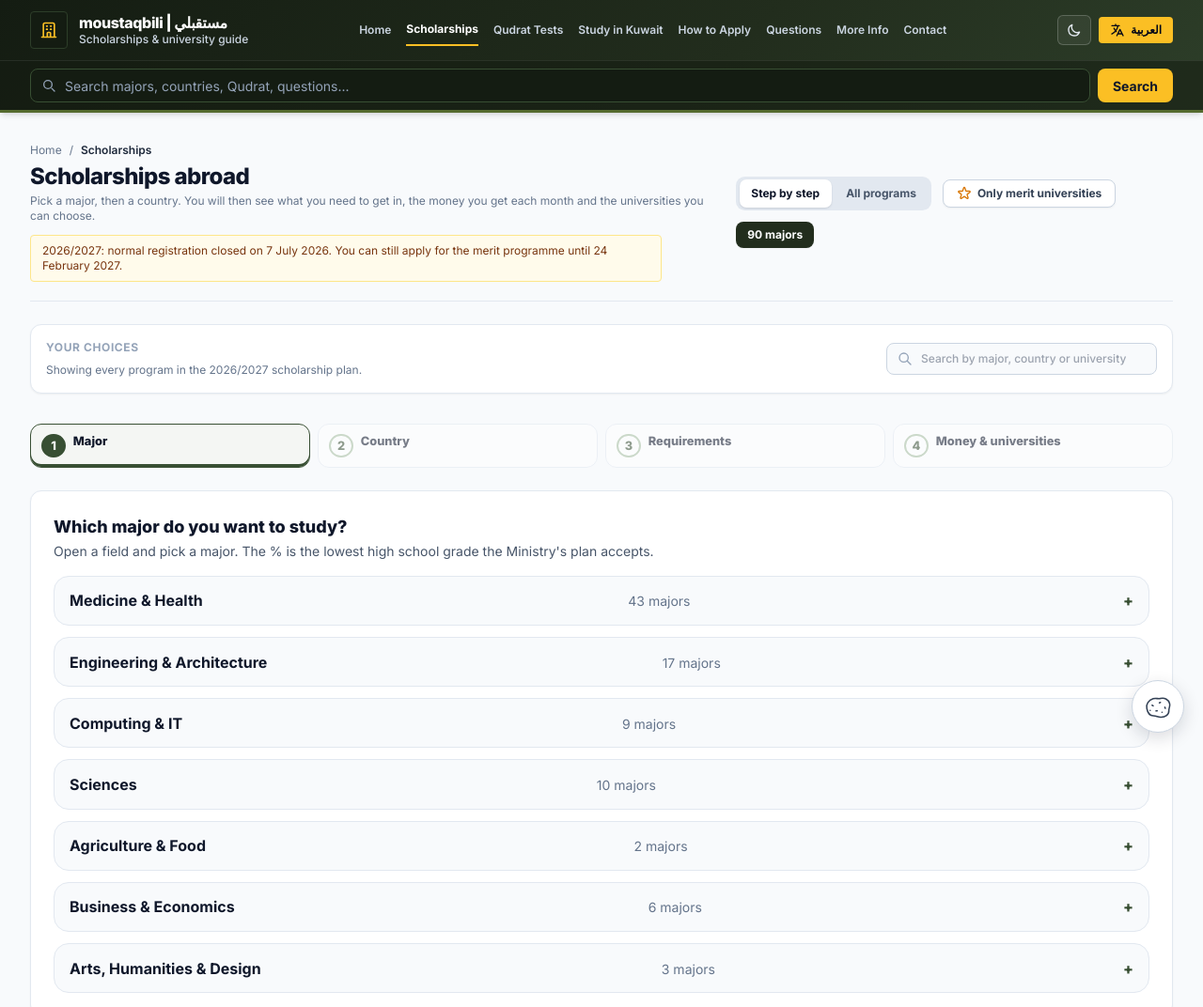
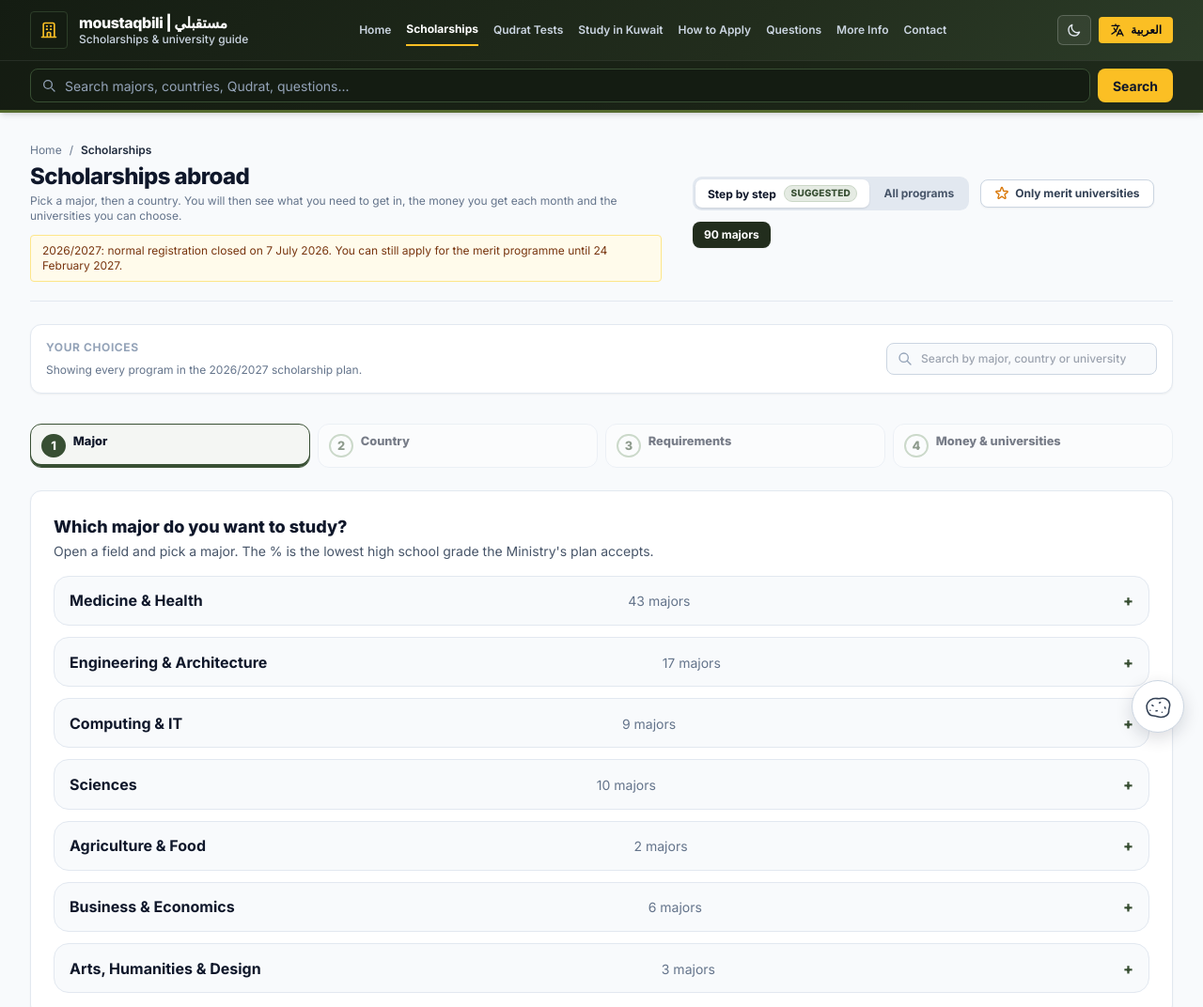
Before and after one commit to khaledts-k/moustaqbiliproject, a plain HTML site: page results.html in a window 1280 px wide. Shown: the top 1072 px of the page at 94% size. Drawn offline with nearby package versions, Linux system fonts and the light colour scheme; no server answers.

Commit message:
Results: mark the Step by step view as Suggested
Co-Authored-By: Claude Opus 5.5 <noreply@anthropic.com>

```diff
--- a/assets/css/styles.css
+++ b/assets/css/styles.css
@@ -767,6 +767,11 @@ html.dark mark { background: rgba(251, 191, 36, 0.35); }
 .view-switch { display: inline-flex; padding: 0.2rem; border-radius: 0.6rem; background: #e2e8f0; gap: 0.15rem; }
 .view-switch button { padding: 0.35rem 0.8rem; border-radius: 0.45rem; font-size: 0.75rem; font-weight: 700; color: #475569; }
 .view-switch button.is-active { background: #ffffff; color: #0f172a; box-shadow: 0 1px 2px rgba(15, 23, 42, 0.12); }
+.view-tag {
+  display: inline-block; margin-inline-start: 0.35rem; padding: 0.05rem 0.4rem; border-radius: 9999px; vertical-align: 1px;
+  font-size: 0.625rem; font-weight: 800; letter-spacing: 0.02em; text-transform: uppercase;
+  color: #384f33; background: #e5ebe3; border: 1px solid #cbd7c7;
+}
 .view-switch button:focus-visible { outline: 2px solid #384f33; outline-offset: 2px; }
 
 .pw-steps { display: grid; grid-template-columns: repeat(4, minmax(0, 1fr)); gap: 0.5rem; list-style: none; padding: 0; }
@@ -816,6 +821,7 @@ html.dark mark { background: rgba(251, 191, 36, 0.35); }
 html.dark .view-switch { background: #1d2a1a; }
 html.dark .view-switch button { color: #a3ad9f; }
 html.dark .view-switch button.is-active { background: #2b3628; color: #eef2ee; }
+html.dark .view-tag { color: #b7cf9f; background: #1d2a1a; border-color: #3a4836; }
 html.dark .pw-step { background: #131a12; border-color: #2b3628; }
 html.dark .pw-step-num { background: #131a12; border-color: #4b6b3d; color: #b7cf9f; }
 html.dark .pw-step-label { color: #eef2ee; }
--- a/assets/js/i18n.js
+++ b/assets/js/i18n.js
@@ -128,6 +128,7 @@ const MOUSTAQBILI_TRANSLATIONS = {
     plan_majors_count: "{n} majors",
     plan_majors_count_one: "1 major",
     view_pathway: "Step by step",
+    view_suggested: "Suggested",
     view_cards: "All programs",
     pw_step1: "Major",
     pw_step2: "Country",
@@ -575,6 +576,7 @@ const MOUSTAQBILI_TRANSLATIONS = {
     plan_majors_count: "{n} تخصص",
     plan_majors_count_one: "تخصص واحد",
     view_pathway: "خطوة بخطوة",
+    view_suggested: "مقترح",
     view_cards: "كل البرامج",
     pw_step1: "التخصص",
     pw_step2: "الدولة",
--- a/results.html
+++ b/results.html
@@ -63,7 +63,7 @@
         <!-- Controls: Count + Merit Filter Button -->
         <div class="flex flex-wrap items-center gap-3">
           <div class="view-switch" role="group" aria-label="View">
-            <button type="button" data-view="pathway" class="is-active" aria-pressed="true" data-i18n="view_pathway">Step by step</button>
+            <button type="button" data-view="pathway" class="is-active" aria-pressed="true"><span data-i18n="view_pathway">Step by step</span> <span class="view-tag" data-i18n="view_suggested">Suggested</span></button>
             <button type="button" data-view="cards" aria-pressed="false" data-i18n="view_cards">All programs</button>
           </div>
           <button id="quick-merit-toggle" type="button" class="px-3.5 py-1.5 bg-white border border-slate-300 text-slate-700 text-xs font-bold rounded-lg hover:bg-slate-50 transition shadow-sm flex items-center gap-1.5 cursor-pointer">
```
